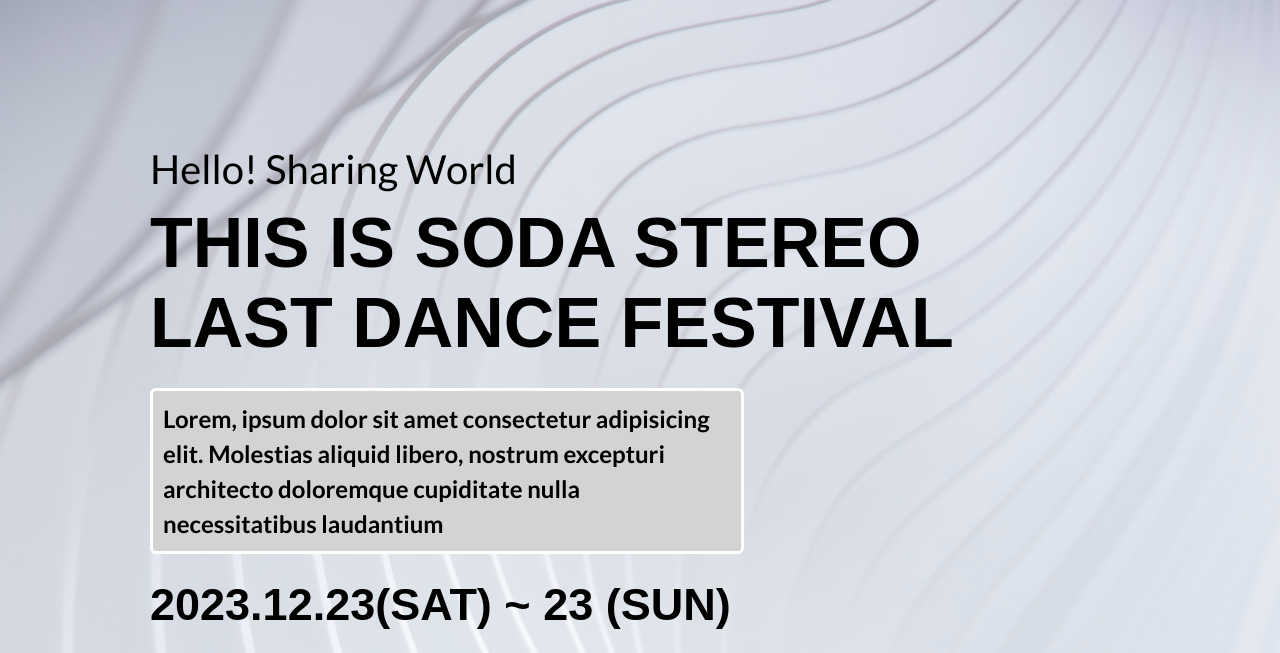
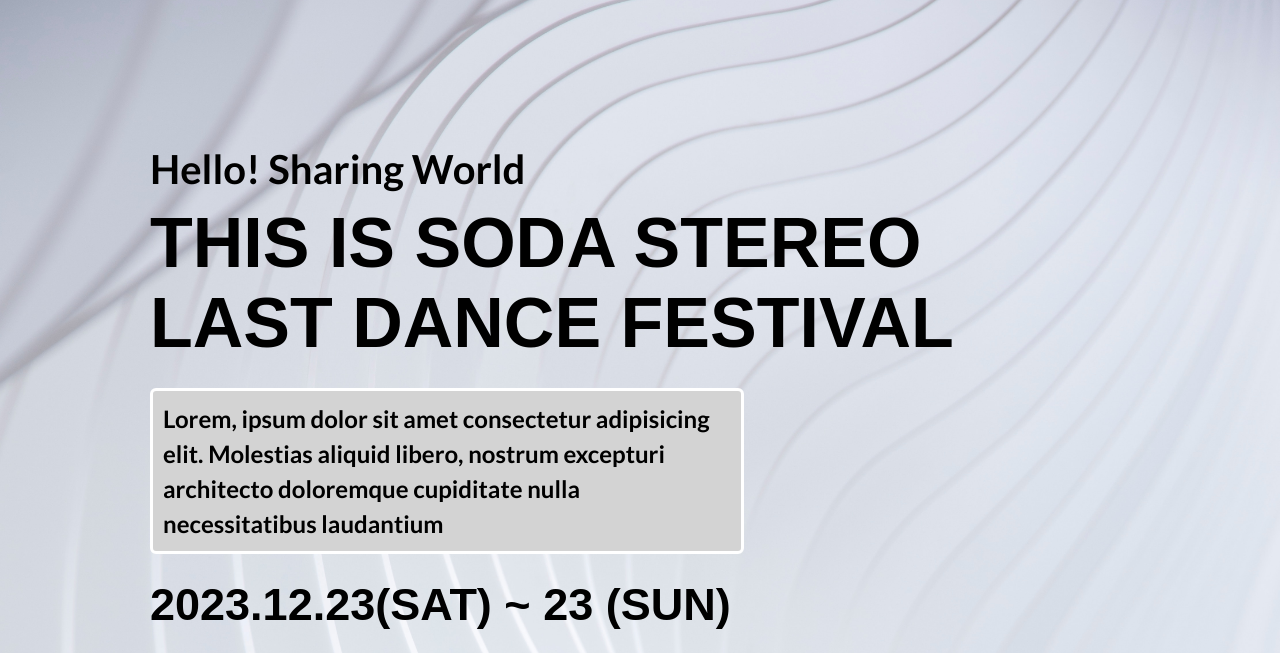
Before and after one commit to Joaquin123455/capstone-project, a website: page index.html in a window 1280 px wide. Shown: the part 135-788 px from the top of the page. Drawn offline with Linux system fonts and the light colour scheme; a web font is replaced by a local one.

Commit message:
Fix Linters errors

```diff
--- a/css/desktop.css
+++ b/css/desktop.css
@@ -194,7 +194,6 @@
   .see-button {
     text-decoration: underline;
     color: white;
-
   }
 
   /*
--- a/css/style.css
+++ b/css/style.css
@@ -66,11 +66,10 @@
 
 .title {
   font-size: 25px;
-  font-weight: 400;
   padding-top: 40px;
   color: black;
   font-family: 'Lato', sans-serif;
-  font-weight: 700px;
+  font-weight: 700;
 }
 
 .title-2 {
@@ -280,7 +279,6 @@
 .content-card {
   display: flex;
   flex-direction: column;
-  align-items: left;
   justify-content: center;
 }
 
```
